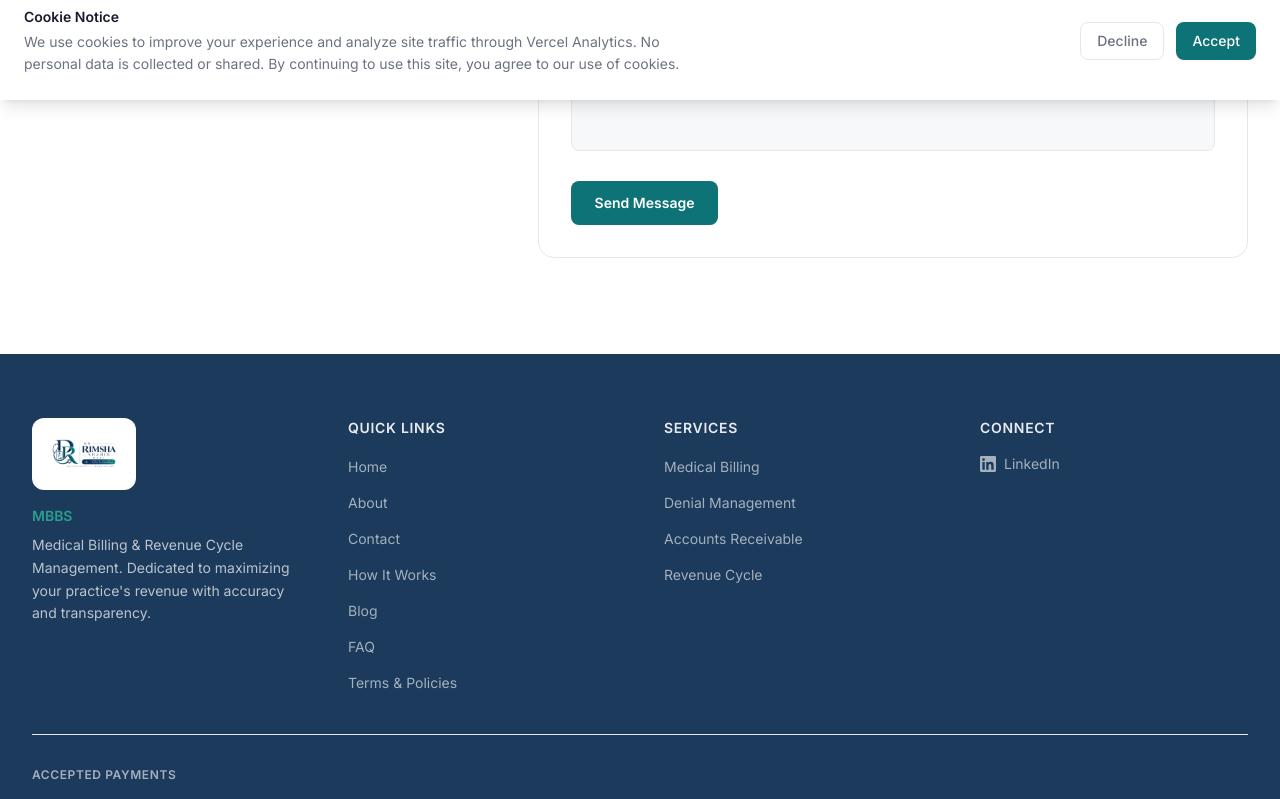
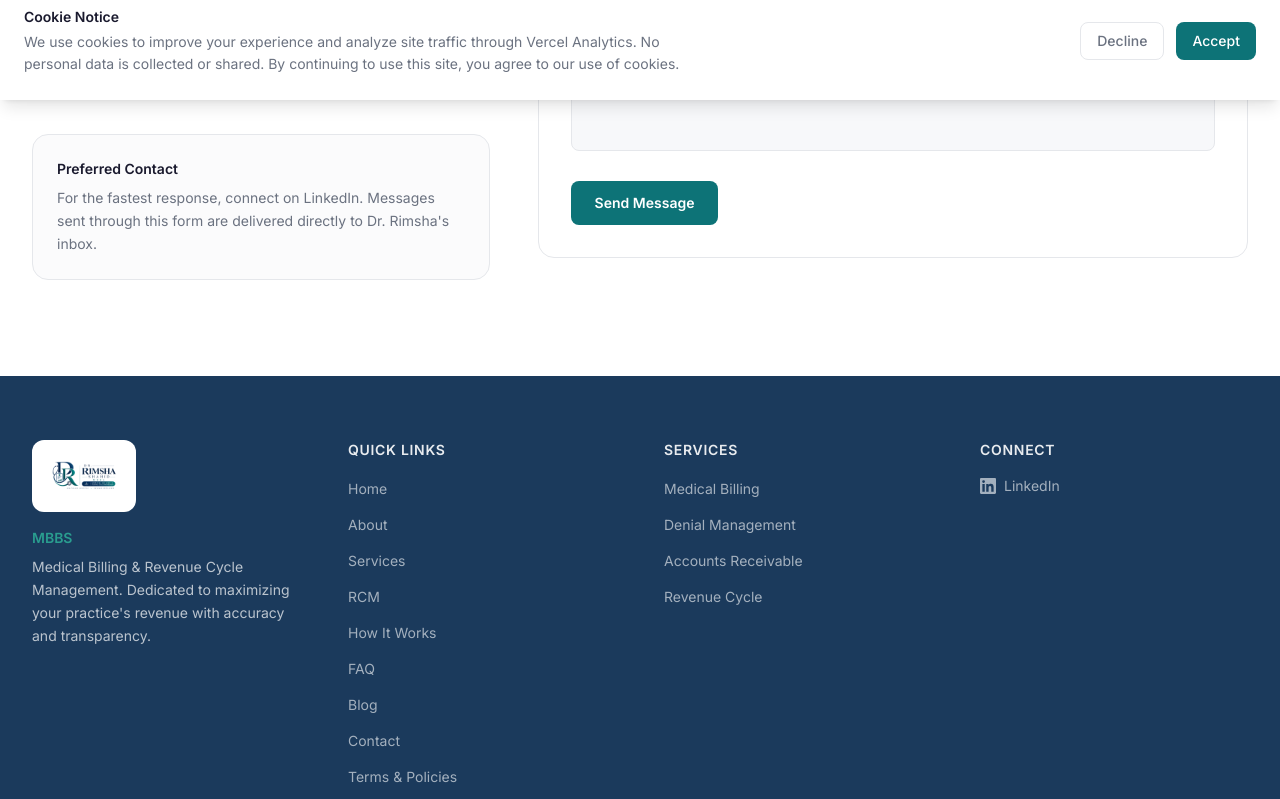
Before and after one commit to M-HUZAIFA-KHILJI/Dr-Rimsha-Shahid, a Next.js app: page /contact in a window 1280 px wide. Shown: the part 700-1499 px from the top of the page. Built offline with nearby package versions, Linux system fonts and the light colour scheme.

Commit message:
Remove email block, reorder nav, redesign contact page

```diff
--- a/src/app/contact/page.tsx
+++ b/src/app/contact/page.tsx
@@ -45,13 +45,13 @@ export default function ContactPage() {
               <div className="flex items-start gap-4">
                 <div className="flex h-11 w-11 shrink-0 items-center justify-center rounded-xl bg-primary/10 text-primary">
                   <svg className="h-5 w-5" fill="none" viewBox="0 0 24 24" strokeWidth={1.5} stroke="currentColor">
-                    <path strokeLinecap="round" strokeLinejoin="round" d="M21.75 6.75v10.5a2.25 2.25 0 0 1-2.25 2.25h-15a2.25 2.25 0 0 1-2.25-2.25V6.75m19.5 0A2.25 2.25 0 0 0 19.5 4.5h-15a2.25 2.25 0 0 0-2.25 2.25m19.5 0v.243a2.25 2.25 0 0 1-1.07 1.916l-7.5 4.615a2.25 2.25 0 0 1-2.36 0L3.32 8.91a2.25 2.25 0 0 1-1.07-1.916V6.75" />
+                    <path strokeLinecap="round" strokeLinejoin="round" d="M2.25 6.75c0 8.284 6.716 15 15 15h2.25a2.25 2.25 0 0 0 2.25-2.25v-1.372c0-.516-.351-.966-.852-1.091l-4.423-1.106c-.44-.11-.902.055-1.173.417l-.97 1.293c-.282.376-.769.542-1.21.38a12.035 12.035 0 0 1-7.143-7.143c-.162-.441.004-.928.38-1.21l1.293-.97c.363-.271.527-.734.417-1.173L6.963 3.102a1.125 1.125 0 0 0-1.091-.852H4.5A2.25 2.25 0 0 0 2.25 4.5v2.25Z" />
                   </svg>
                 </div>
                 <div>
-                  <p className="text-sm font-semibold text-text">Email</p>
+                  <p className="text-sm font-semibold text-text">Response Time</p>
                   <p className="mt-1 text-sm text-text-light">
-                    rimshashahid02@gmail.com
+                    Replies within 24&ndash;48 hours
                   </p>
                 </div>
               </div>
@@ -75,6 +75,15 @@ export default function ContactPage() {
                 </div>
               </div>
             </div>
+
+            <div className="mt-10 rounded-2xl border border-border bg-surface/50 p-6">
+              <p className="text-sm font-semibold text-text">Preferred Contact</p>
+              <p className="mt-2 text-sm leading-relaxed text-text-light">
+                For the fastest response, connect on LinkedIn. Messages sent
+                through this form are delivered directly to Dr. Rimsha&apos;s
+                inbox.
+              </p>
+            </div>
           </div>
 
           <div className="lg:col-span-3">
--- a/src/components/Footer.tsx
+++ b/src/components/Footer.tsx
@@ -7,10 +7,12 @@ const LINKEDIN_URL =
 const quickLinks = [
   { href: "/", label: "Home" },
   { href: "/about", label: "About" },
+  { href: "/services", label: "Services" },
+  { href: "/rcm", label: "RCM" },
+  { href: "/how-it-works", label: "How It Works" },
+  { href: "/faq", label: "FAQ" },
+  { href: "/blog", label: "Blog" },
   { href: "/contact", label: "Contact" },
-  { href: "/how-it-works", label: "How It Works" },
-  { href: "/blog", label: "Blog" },
-  { href: "/faq", label: "FAQ" },
   { href: "/terms", label: "Terms & Policies" },
 ];
 
--- a/src/components/Header.tsx
+++ b/src/components/Header.tsx
@@ -16,9 +16,9 @@ const navLinks = [
   { href: "/services", label: "Services" },
   { href: "/rcm", label: "RCM" },
   { href: "/how-it-works", label: "How It Works" },
-  { href: "/contact", label: "Contact" },
   { href: "/faq", label: "FAQ" },
   { href: "/blog", label: "Blog" },
+  { href: "/contact", label: "Contact" },
 ];
 
 function LinkedInIcon({ className }: { className?: string }) {
```
